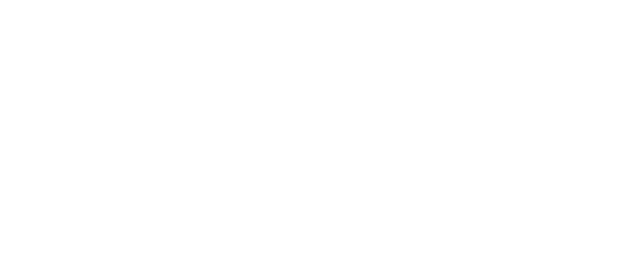
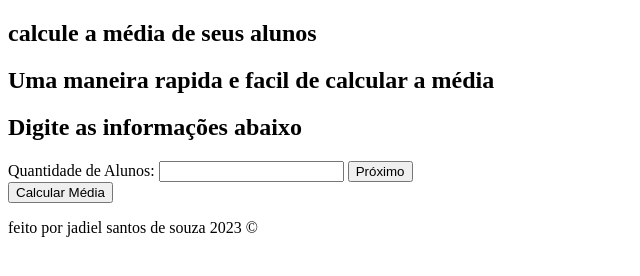
Before and after one commit to jadiel07/calculador-de-m-dia, a plain HTML site: page index.html in a window 1280 px wide. Shown: the whole page, without its empty margins (0-640 px from the left). Drawn offline with Linux system fonts and the light colour scheme.

Commit message:
Update index.html

```diff
--- a/index.html
+++ b/index.html
@@ -5,5 +5,27 @@
     <meta name="viewport" content="width=device-width, initial-scale=1.0" />
     <title>Document</title>
   </head>
-  <body></body>
+  <body>
+    <main>
+      <section>
+        <h1>calcule a média de seus alunos</h1>
+        <h2>Uma maneira rapida e facil de calcular a média</h2>
+        <h2>Digite as informações abaixo</h2>
+      </section>
+      <section class="inputs">
+        <label for="numAlunos">Quantidade de Alunos:</label>
+        <input type="text" id="numAlunos" />
+        <button onclick="criarCamposNotas()">Próximo</button>
+      </section>
+      <div id="notasContainer" class="notasContainer"></div>
+      <section class="btn">
+        <button onclick="calcularMedia()">Calcular Média</button>
+      </section>
+      <p id="media"></p>
+    </main>
+    <footer>
+      <p>feito por jadiel santos de souza 2023 &copy</p>
+    </footer>
+    <script src="./index.js"></script>
+  </body>
 </html>
```
